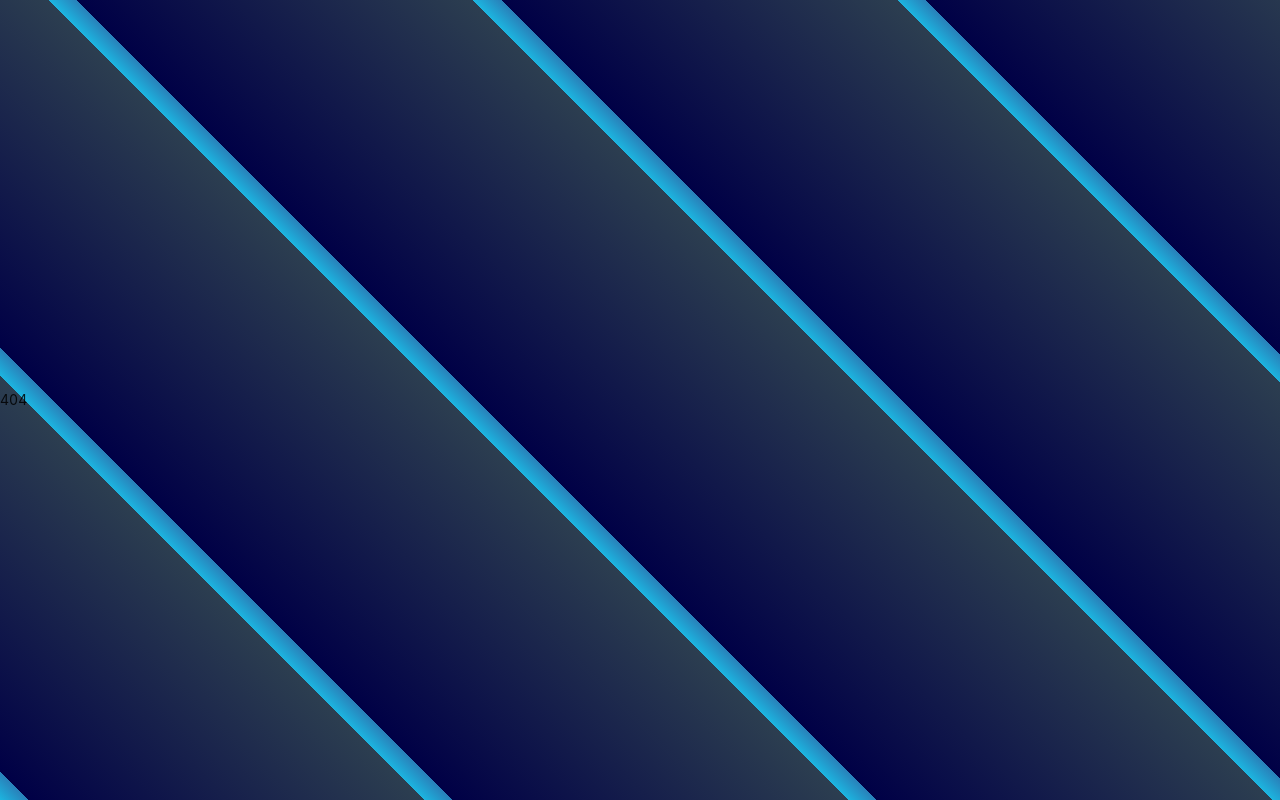
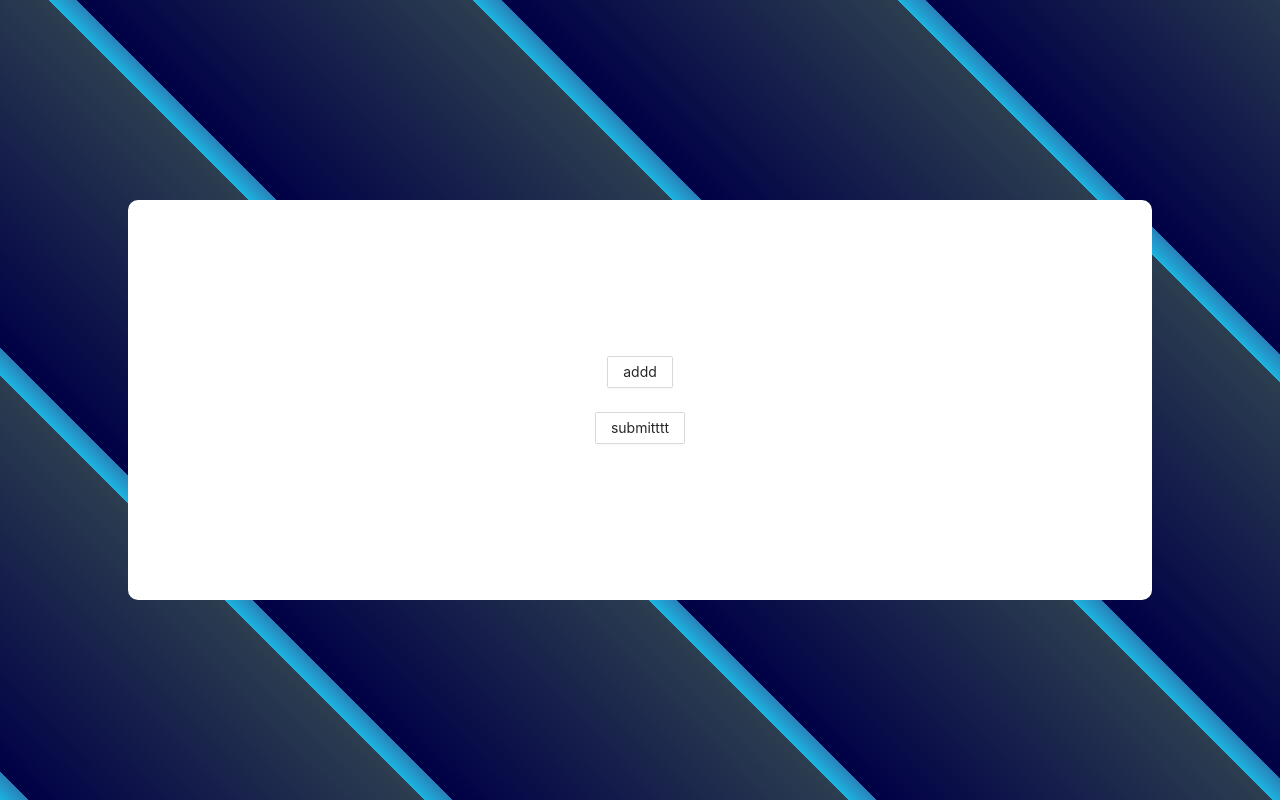
Before and after one commit to WannTonn/react-learning, a React (Create React App) app: page /batchRender in a window 1280 px wide. Built offline with nearby package versions, Linux system fonts and the light colour scheme.

Commit message:
feat: update tools

```diff
--- a/src/App.tsx
+++ b/src/App.tsx
@@ -6,6 +6,8 @@
 import { Routes, Route, BrowserRouter } from 'react-router-dom';
 import NotFoundDom from './views/NotFoundDom';
 import ImageUploader from './views/ImageUploader';
+
+import BatchRender from './views/BatchRender';
 const routes = [
   {
     key: 'todolist',
@@ -31,7 +33,13 @@
     key: 'imageUploader',
     path: '/imageUploader',
     element: <ImageUploader />
-  }
+  },
+  {
+    key: 'batchRender',
+    path: '/batchRender',
+    element: <BatchRender />
+  },
+
 ]
 
 const App = () => {
--- /dev/null
+++ b/src/views/BatchRender/children.tsx
@@ -0,0 +1,101 @@
+import React, { useState } from 'react';
+import { observer } from 'mobx-react';
+import './style.scss';
+import { Button, Form, Input, Select } from 'antd';
+/**
+ * @desctiption
+ *
+*/
+
+interface IProps {
+  value: any[];
+  onConfirm: Function;
+}
+export default observer((props: IProps) => {
+  const { value, onConfirm } = props;
+  const [form] = Form.useForm();
+  const [arr, setArr] = useState([]);
+  const handleDel = (idx) => {
+    let newList = JSON.parse(JSON.stringify(value));
+    newList.splice(idx, 1);
+    onConfirm(newList);
+  }
+
+  const handleAdd = () => {
+    let newList = JSON.parse(JSON.stringify(value));
+    newList.push({
+      valueA: Math.random().toString().substring(0, 3),
+      valueB: Math.random().toString().substring(0, 3)
+    });
+    onConfirm(newList);
+  }
+  const handleChange = (val, type, idx) => {
+    let newList = JSON.parse(JSON.stringify(value));
+    let editOne = newList.filter((e, i) => i === idx)[0];
+    console.log(editOne, 34);
+
+    editOne[type] = val;
+    newList[idx] = editOne;
+    setArr(newList);
+    onConfirm(newList);
+  }
+  const handleSubmit = async () => {
+    const values = await form.validateFields();
+    console.log(values);
+
+  }
+  return (
+    <div className='children'>
+      {/* <Button onClick={handleAdd}>add</Button> */}
+      {/* {
+        value.map((e, idx) => (
+          <div className="item" key={Math.random()}>
+            <Input placeholder='aaa' defaultValue={e.valueA} onChange={(e) => handleChange(e.target.value, 'valueA', idx)} />
+            <Input placeholder='bbb' defaultValue={e.valueB} onChange={(e) => handleChange(e.target.value, 'valueB', idx)} />
+            <Button onClick={() => handleDel(idx)}>x</Button>
+          </div>
+        ))
+
+      } */}
+      {/* <Form form={form}> */}
+        <Form.List name="arr">
+
+          {(fields, { add, remove }) => (
+            <>
+              {
+                fields.map((e, idx) => (
+                  <div className="item" key={Math.random()}>
+                    <Form.Item noStyle shouldUpdate>
+                      {
+                        () => (
+                          <Form.Item
+                            {...e}
+                            name={[e.name, 'valueA']}
+                          >
+                            <Input placeholder='aaa' addonAfter={(<Form.Item noStyle {...e} name={[e.name, 'valueC']}><Select options={[{label: '1', value: 'aaa'}, {label: '2', value: 'bbb'}]}/></Form.Item>  )} />
+                          </Form.Item>
+                        )
+                      }
+                    </Form.Item>
+
+                    <Form.Item
+                      {...e}
+                      name={[e.name, 'valueB']}
+                    >
+                      <Input placeholder='bbb' />
+                    </Form.Item>
+                    <Button onClick={() => remove(e.name)}>x</Button>
+                  </div>
+                ))
+              }
+              <Form.Item>
+                <Button onClick={() => add()}>addd</Button>
+              </Form.Item>
+            </>
+          )}
+        </Form.List>
+      {/* </Form> */}
+      {/* <Button onClick={handleSubmit}>submit</Button> */}
+    </div>
+  )
+})
--- /dev/null
+++ b/src/views/BatchRender/index.tsx
@@ -0,0 +1,34 @@
+import React, { useState } from 'react';
+import { observer } from 'mobx-react';
+import Children from './children';
+import './style.scss';
+import { Button, Form } from 'antd';
+/**
+ * @desctiption
+*/
+
+export default observer(() => {
+  const [list, setList] = useState([]);
+  const [form] = Form.useForm();
+  const handleConfirm = (newList) => {
+    console.log(newList, 12);
+
+    setList(newList);
+  }
+
+  const handleSubmit = async () => {
+    let values = await form.validateFields();
+    console.log(values);
+
+  }
+  return (
+    <div className='container'>
+      <Form form={form}>
+
+      <Children value={list} onConfirm={handleConfirm} />
+      </Form>
+
+      <Button onClick={handleSubmit}>submitttt</Button>
+    </div>
+  )
+})
--- /dev/null
+++ b/src/views/BatchRender/style.scss
@@ -0,0 +1,14 @@
+.container {
+  width: 80vw;
+  background: #fff;
+  margin: 0 auto;
+  min-height: 50vh;
+  border-radius: 10px;
+}
+
+.children {
+  .item {
+    display: flex;
+    justify-content: space-evenly;
+  }
+}
```
Also changed, not shown: 15 other files (tests, documents, lock files or other folders).
